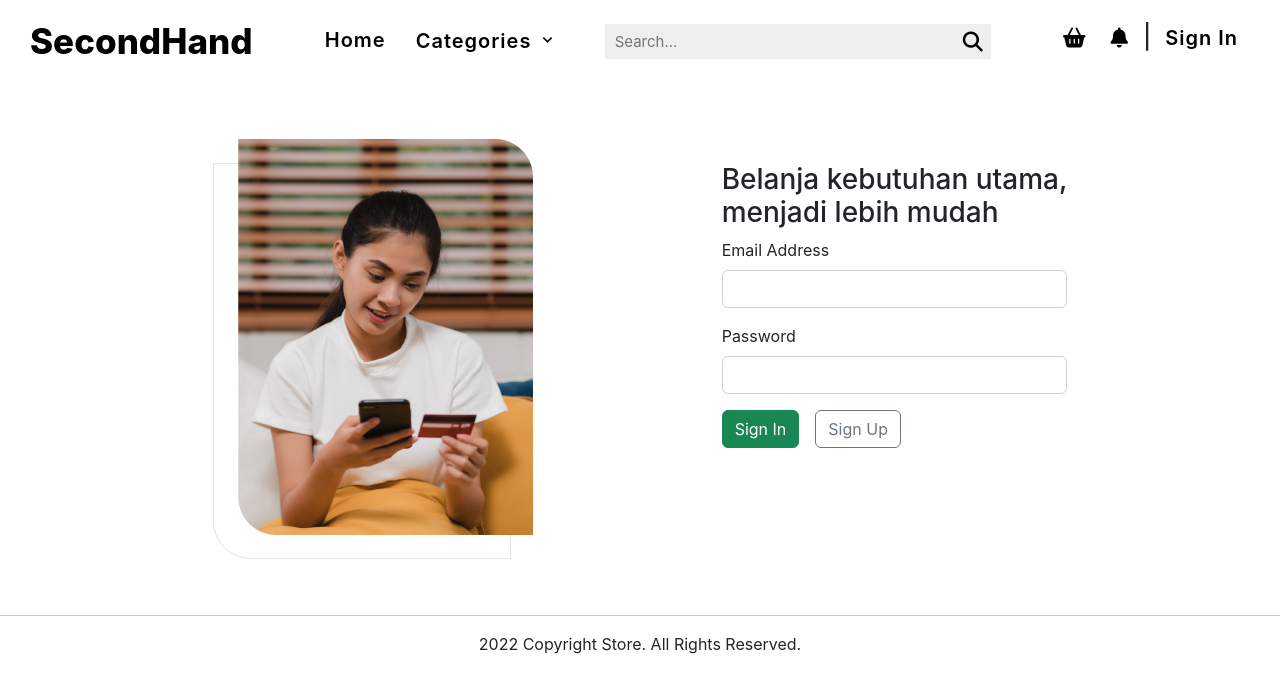
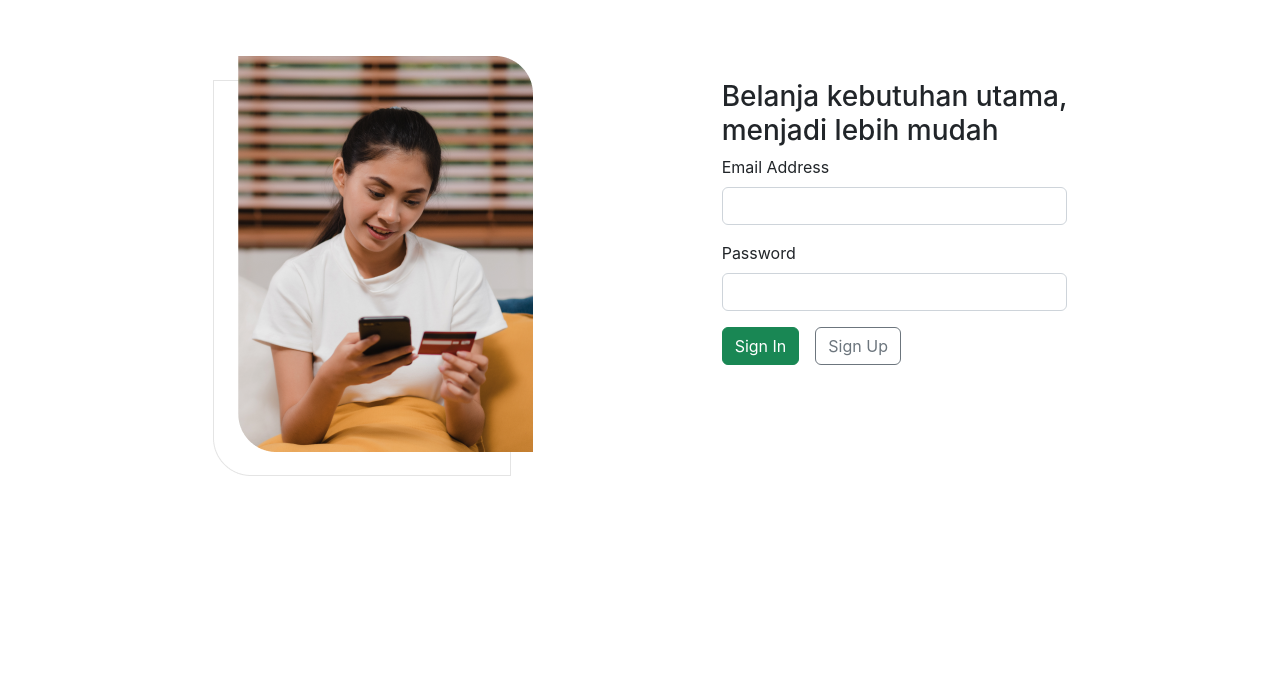
Before and after one commit to MustofaandCrew/FrontEnd2, a React (Create React App) app in the folder front-end/: page /login in a window 1280 px wide. Shown: the top 692 px of the page. Built offline with nearby package versions, Linux system fonts and the light colour scheme.

Commit message:
feat: perbaikan layout login

```diff
--- a/front-end/src/pages/Login.jsx
+++ b/front-end/src/pages/Login.jsx
@@ -7,7 +7,6 @@ import LayoutNavbarFooter from "../components/LayoutNavbarFooter";
 
 export default function Login() {
     return (
-        <LayoutNavbarFooter>
             <div className="container my-5 px-5">
                 <div className="d-flex justify-content-around flex-wrap">
                     <div className="p-2 ">
@@ -33,6 +32,5 @@ export default function Login() {
                     </div>
                 </div>
             </div>
-        </LayoutNavbarFooter>
     )
 }
```
